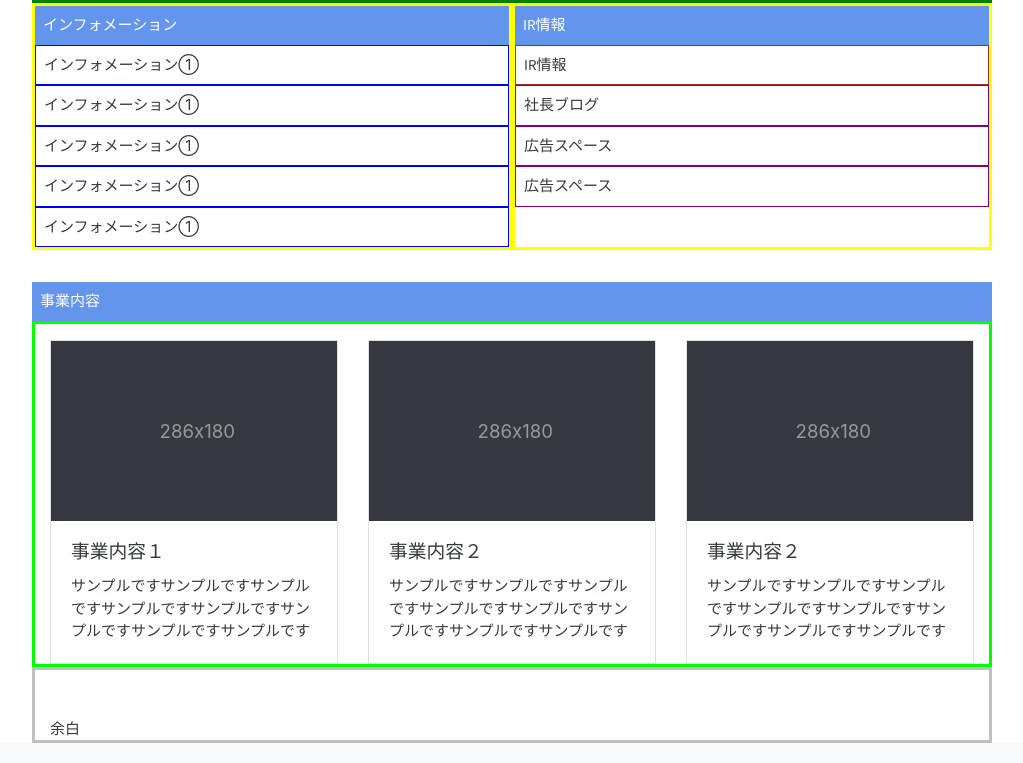
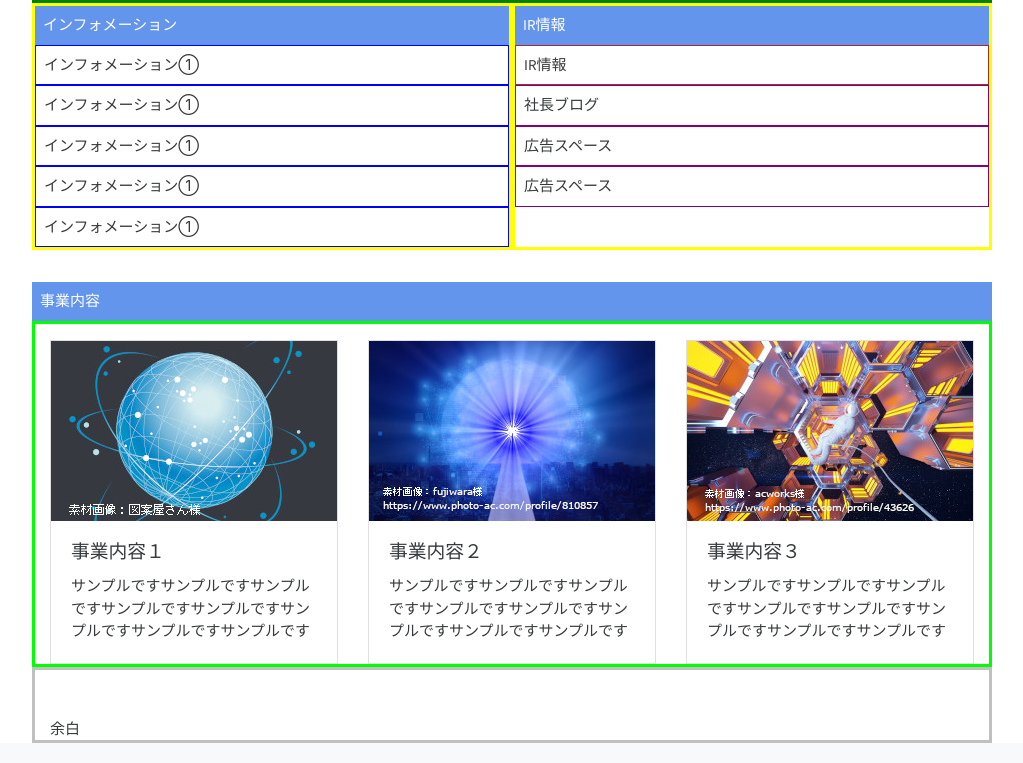
Before and after one commit to engineer-ruirui/gatsby-sample, a Gatsby site: page / in a window 1280 px wide. Shown: the part 447-1210 px from the top of the page, without its empty margins (38-1061 px from the left). Built offline with nearby package versions, Linux system fonts and the light colour scheme; Gatsby itself is replaced by a stand-in of ours.

Commit message:
画像追加

```diff
--- a/src/pages/index.js
+++ b/src/pages/index.js
@@ -3,8 +3,10 @@ import { Row, Col, Card } from "react-bootstrap";
 import Layout from "../components/layout";
 import SEO from "../components/seo";
 import { Link } from "gatsby";
-import image from "../components/image";
 import homeImg from "../images/home.jpg";
+import jigyo1Img from "../images/jigyo1.jpg";
+import jigyo2Img from "../images/jigyo2.jpg";
+import jigyo3Img from "../images/jigyo3.jpg";
 import jigyonaiyoImg from "../images/jigyo-naiyo.svg";
 
 const IndexPage = () => (
@@ -62,7 +64,7 @@ const IndexPage = () => (
         <Row>
           <Col md={4}>
             <Card style={{marginTop:`1rem`}}>
-              <Card.Img variant="top" src={jigyonaiyoImg} />
+              <Card.Img variant="top" src={jigyo1Img} />
               <Card.Body>
                 <Card.Title>事業内容１</Card.Title>
                 <Card.Text>
@@ -74,7 +76,7 @@ const IndexPage = () => (
 
           <Col xs={12} md={4}>
             <Card style={{marginTop:`1rem`}}>
-              <Card.Img variant="top" src={jigyonaiyoImg} />
+              <Card.Img variant="top" src={jigyo2Img} />
               <Card.Body>
                 <Card.Title>事業内容２</Card.Title>
                 <Card.Text>
@@ -86,9 +88,9 @@ const IndexPage = () => (
 
           <Col xs={12} md={4}>
             <Card style={{marginTop:`1rem`}}>
-              <Card.Img variant="top" src={jigyonaiyoImg} />
+              <Card.Img variant="top" src={jigyo3Img} />
               <Card.Body>
-                <Card.Title>事業内容２</Card.Title>
+                <Card.Title>事業内容３</Card.Title>
                 <Card.Text>
                   サンプルですサンプルですサンプルですサンプルですサンプルですサンプルですサンプルですサンプルです
                 </Card.Text>
```
